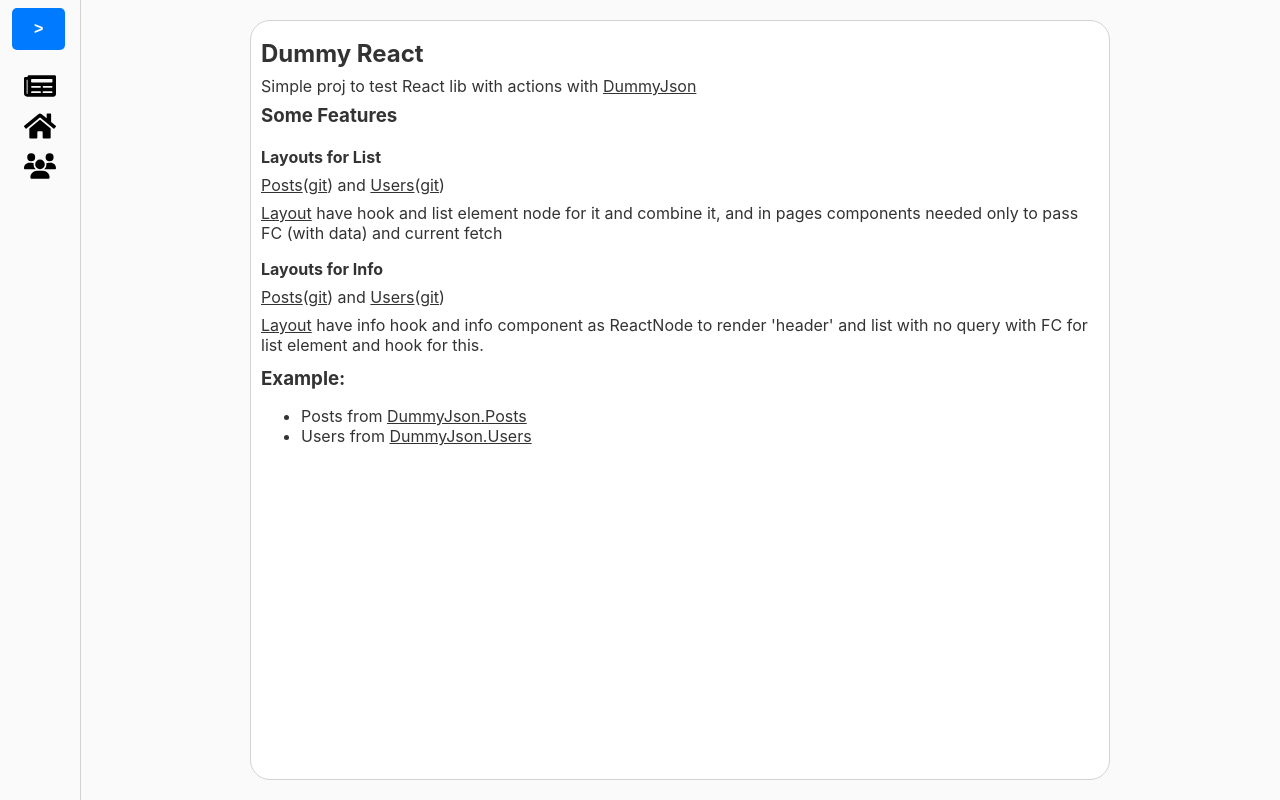
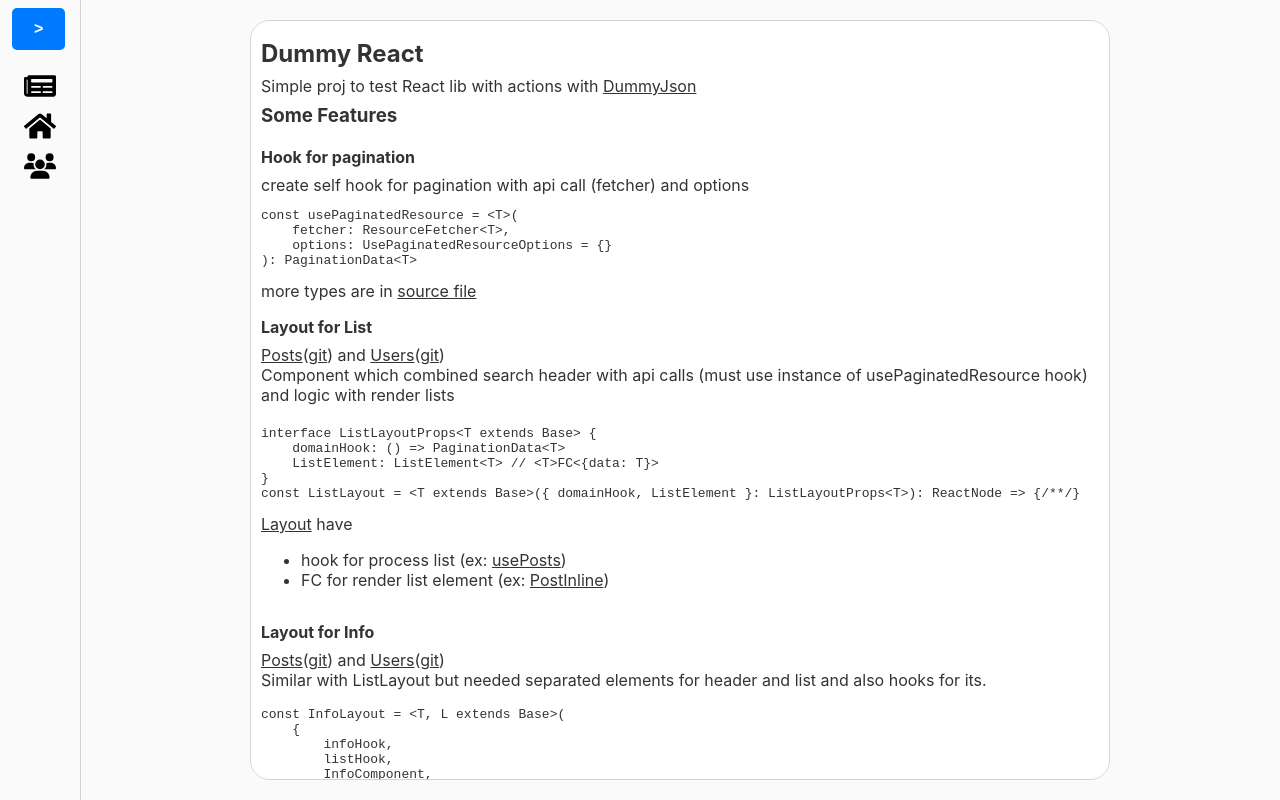
Before and after one commit to mgvts/DummyReact, a React (Vite) app: page / in a window 1280 px wide. Built offline with nearby package versions, Linux system fonts and the light colour scheme.

Commit message:
reactor About.tsx

```diff
--- a/src/layouts/types.ts
+++ b/src/layouts/types.ts
@@ -1,6 +1,5 @@
 import {Base} from "../api/types";
 import {FC} from "react";
-import {PaginationData} from "../hooks/core/usePaginatedResource";
 
 export interface ListElementProps<T extends Base> {
     data: T
--- a/src/pages/About.tsx
+++ b/src/pages/About.tsx
@@ -2,12 +2,14 @@
 import styled from "styled-components";
 import './test.css';
 import {Link} from "react-router-dom";
+import {usePaginatedResource} from "../hooks/core/usePaginatedResource";
 
 interface AboutProps {
 
 }
 
 const Page = styled.div`
+    overflow: auto;
     background: white;
     border: thin solid lightgrey;
     border-radius: 20px;
@@ -30,7 +32,26 @@
 `
 
 const About: FC<AboutProps> = ({}) => {
-
+    const codeExamples = {
+        paginationHook: `const usePaginatedResource = <T>(
+    fetcher: ResourceFetcher<T>,
+    options: UsePaginatedResourceOptions = {}
+): PaginationData<T> `,
+        listLayout: `interface ListLayoutProps<T extends Base> {
+    domainHook: () => PaginationData<T>
+    ListElement: ListElement<T> // <T>FC<{data: T}>
+}
+const ListLayout = <T extends Base>({ domainHook, ListElement }: ListLayoutProps<T>): ReactNode => {/**/}`,
+        infoLayout: `const InfoLayout = <T, L extends Base>(
+    {
+        infoHook,
+        listHook,
+        InfoComponent,
+        ListComponent,
+        dependencies = [],
+        emptyListMsg = ''
+    }: InfoLayoutProps<T, L>) => {/**/}`
+    }
     return (
         <Page>
             <h2>Dummy React</h2>
@@ -42,40 +63,65 @@
             <Text>
                 <h3>Some Features</h3>
                 <div>
-                    <h4>Layouts for List</h4>
+                    <h4>Hook for pagination</h4>
+                    create self hook for pagination with api call (fetcher) and options
+                    <pre>{codeExamples.paginationHook}</pre>
+                    more types are in <ULink
+                    to="https://github.com/mgvts/DummyReact/blob/master/src/hooks/core/usePaginatedResource.ts">source
+                    file</ULink>
+                    <br/>
+                </div>
+                <div>
+                    <h4>Layout for List</h4>
+                    <span>
                         <ULink to='/posts'>Posts</ULink>
                         (<ULink
                         to='https://github.com/mgvts/DummyReact/blob/master/src/pages/posts/PostsPage.tsx'>git</ULink>)
                         and <ULink to='/users'>Users</ULink>
                         (<ULink
                         to='https://github.com/mgvts/DummyReact/blob/master/src/pages/users/UsersPage.tsx'>git</ULink>)
+                    </span>
+                    <br/>
+                    Component which combined search header with api calls (must use instance of usePaginatedResource
+                    hook) and logic with render lists
                 </div>
                 <div>
+                    <pre>
+                        {codeExamples.listLayout}
+                    </pre>
                     <ULink
                         to='https://github.com/mgvts/DummyReact/blob/master/src/layouts/ListLayout.tsx'>Layout</ULink> have
-                    hook and list element node for it
-                    and combine it, and in pages components needed only to pass FC (with data) and current fetch
+                    <ul>
+                        <li>hook for process list (ex: <ULink
+                            to="https://github.com/mgvts/DummyReact/blob/master/src/hooks/domain/usePosts.ts">usePosts</ULink>)
+                        </li>
+                        <li>
+                            FC for render list element (ex: <ULink
+                            to="https://github.com/mgvts/DummyReact/blob/master/src/components/posts/PostInline.tsx">PostInline</ULink>)
+                        </li>
+                    </ul>
                 </div>
 
                 <div>
-                    <h4>Layouts for Info</h4>
+                    <h4>Layout for Info</h4>
+                    <span>
                       <ULink to='/posts/1'>Posts</ULink>
                     (<ULink
                         to='https://github.com/mgvts/DummyReact/blob/master/src/pages/posts/PostId.tsx'>git</ULink>)
                     and <ULink to='/users/1'>Users</ULink>
                     (<ULink
                         to='https://github.com/mgvts/DummyReact/blob/master/src/pages/users/UsersId.tsx'>git</ULink>)
+                    </span>
+                    <br/>
+                    Similar with ListLayout but  needed separated elements for header and list
+                    and also hooks for its.
                 </div>
-                <div>
-                    <ULink
-                        to='https://github.com/mgvts/DummyReact/blob/master/src/layouts/InfoLayout.tsx'>Layout</ULink> have
-                    info hook and info component as ReactNode to render 'header'
-                    and list with no query with FC for list element and hook for this.
-                </div>
-
+                <pre>
+                        {codeExamples.infoLayout}
+                </pre>
             </Text>
             <Text>
-                <h3>Example:</h3>
+                <h3>Data:</h3>
                 <ul>
                     <li>
                         Posts from&nbsp;
```
Lines whose indentation alone changed are shown as unchanged.
